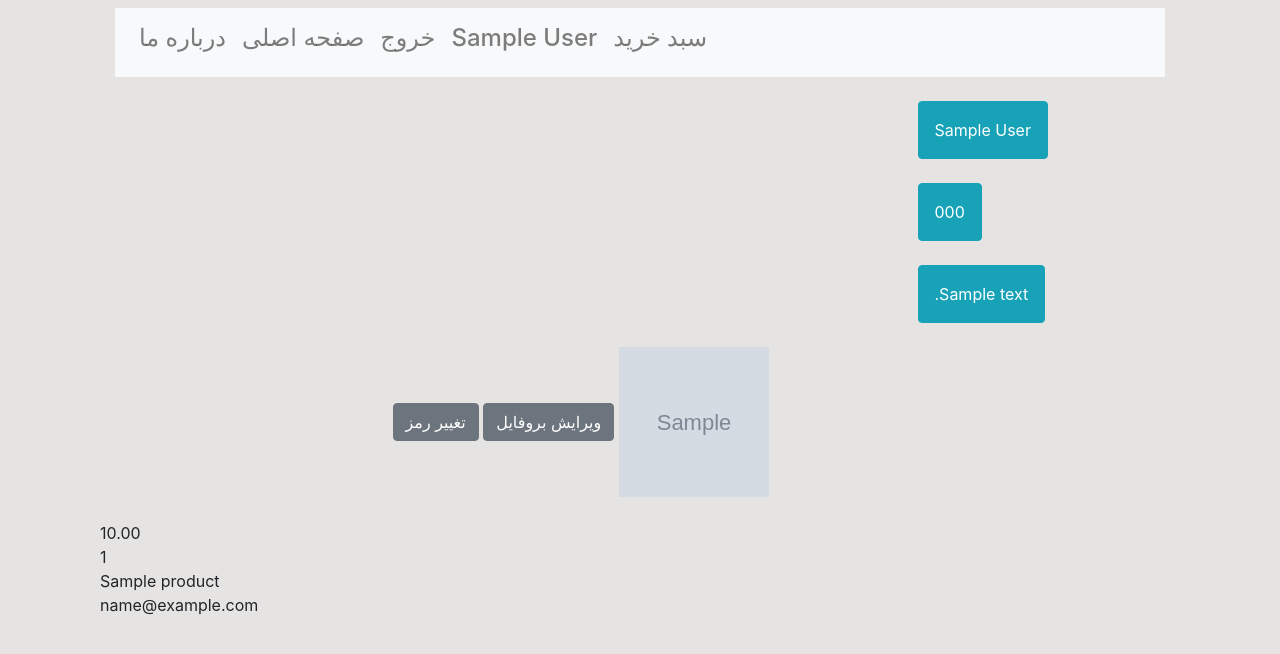
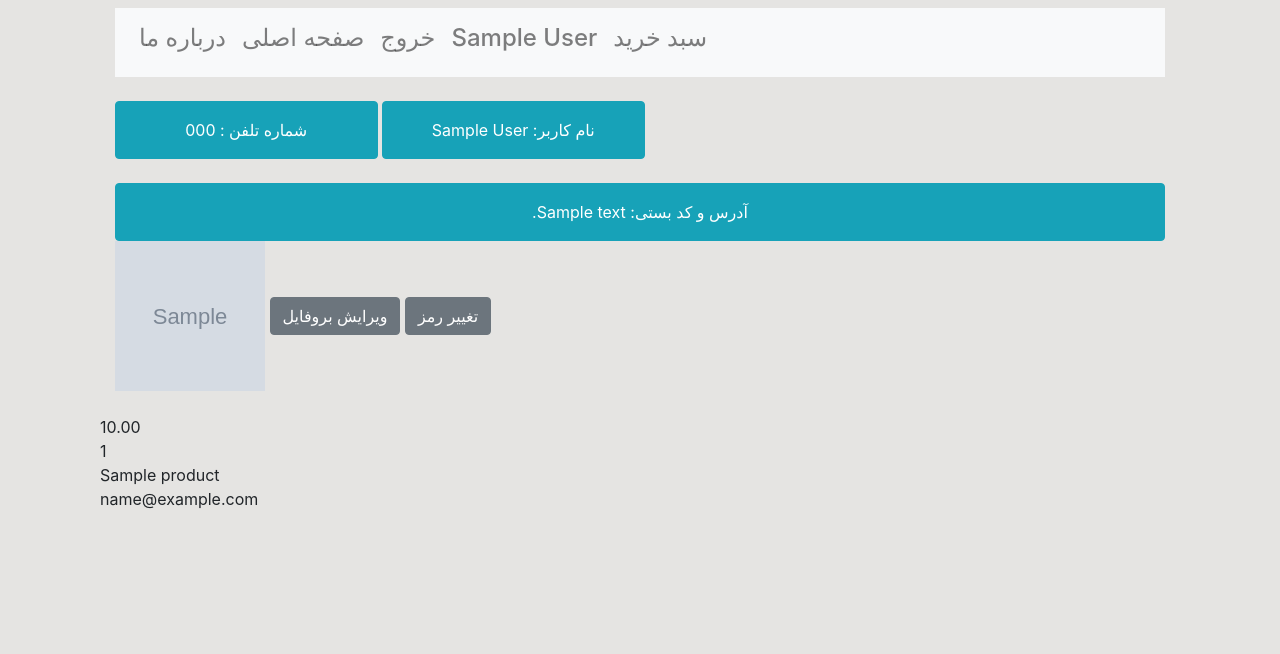
Before and after one commit to AmirAnsari79/FinalProject, a Django app: page /profile/ in a window 1280 px wide. Shown: the top 654 px of the page. Run offline with Django 3.2, Linux system fonts and the light colour scheme; a user stored in the database is signed in; tables that the repository leaves empty hold one stand-in row (values such as "Sample post"); grey boxes marked "Sample" are stand-in pictures; some libraries are stand-ins or nearby versions.

Commit message:
FIX template

```diff
--- a/shop_maktab52/core/templates/profile/profile.html
+++ b/shop_maktab52/core/templates/profile/profile.html
@@ -5,43 +5,53 @@
 {% block ShowProduct %}
     <br>
     <div class="container" style="direction: rtl">
-        <div class="col-12 col-sm-3">
-            <span class="btn btn-info p-3">
+        <div class="row">
+            <div class="col-12">
+                <div class="col-12 col-sm-3 btn btn-info p-3">
+                    نام کاربر:
                     {{ profile.user.full_name }}
-                {{ profile.user.editable }}
-            </span>
+                    {#                {{ profile.user.editable }}#}
+                </div>
+
+                <div class="col-12 col-sm-3 btn btn-info p-3">
+                    شماره تلفن :
+                    {{ profile.Mobile }}
+                </div>
                 <br>
                 <br>
-            <span class="btn btn-info p-3">
-                {{ profile.Mobile }}
-            </span>
-            <br>
-            <br>
-            <span class="btn btn-info p-3">
+                <div class="col-12 col-sm-12 btn btn-info p-3">
+                    آدرس و کد بستی:
+
                     {{ profile.Address }}
-            </span>
-            <br>
-            <br>
+
                 </div>
+
+
+            </div>
+        </div>
+    </div>
+    <div class="container">
+        <div class="row">
             <div class="col-12 col-sm-9">
                 {% if profile.ProfileImage %}
-                <img style="width: 150px ; height: 150px;" src="{{ profile.ProfileImage.url }}" >
+                    <img style="width: 150px ; height: 150px;" src="{{ profile.ProfileImage.url }}">
                 {% endif %}
                 <a href="{% url 'core:profile_edit' %}" class="btn btn-secondary">ویرایش بروفایل</a>
                 <a href="#" class="btn btn-secondary">تغییر رمز</a>
             </div>
+        </div>
+    </div>
 
     <br>
-    </div>
     {#    {% for foo in order %}#}
     {#    {{ foo.update }}#}
     {#    {% endfor %}#}
     {% for foo in order_item %}
-        {{foo.price  }}
+        {{ foo.price }}
         <br>
-        {{foo.Number  }}
+        {{ foo.Number }}
         <br>
-        {{foo.product  }}
+        {{ foo.product }}
         <br>
         {{ foo.order.user }}
         <br>
--- a/shop_maktab52/core/views.py
+++ b/shop_maktab52/core/views.py
@@ -17,22 +17,17 @@ from user.models import User, Profiles
 def Home_Land(request, slug=None):
     products = Product.objects.filter(Available=True)
     categories = Category.objects.filter(IsSubCategory=False)
-    # product_instance = Product()
-    # check = product_instance.is_empty()
     search_form = SearchFormProduct(request.GET)
     if slug:
         category = get_object_or_404(Category, Slug=slug)
         products = products.filter(Category=category)
     if search_form.is_valid():
         products = products.filter(Name__contains=search_form.cleaned_data['product_name'])
-
     min_price, max_price = search_form.get_level_price()
     if min_price is not None:
         products = products.filter(Price__gte=min_price)
     if max_price is not None:
         products = products.filter(Price__lt=max_price)
-    else:
-        pass
     content = {
         'products': products,
         'categories': categories,
@@ -54,13 +49,15 @@ def Product_Details(request, slug):
     return render(request, 'core/detailproduct.html', content)
 
 
-@login_required
-def profile(request):
-    # profile = Profiles.objects.get(user=request.user) if Profiles.objects.filter(user=request.user) else \
-    #     Profiles.objects.create(user=request.user)
-    pass
-    # order_item = OrderItem.objects.filter(order__user=request.user.id)
-    # return render(request, 'profile/profile.html', {'profile': profile, 'order_item': order_item})
+#
+#
+# @login_required
+# def profile(request):
+#     # profile = Profiles.objects.get(user=request.user) if Profiles.objects.filter(user=request.user) else \
+#     #     Profiles.objects.create(user=request.user)
+#     pass
+#     # order_item = OrderItem.objects.filter(order__user=request.user.id)
+#     # return render(request, 'profile/profile.html', {'profile': profile, 'order_item': order_item})
 
 
 class Profile(LoginRequiredMixin, ListView):
--- a/shop_maktab52/product/models.py
+++ b/shop_maktab52/product/models.py
@@ -29,7 +29,7 @@ class Product(models.Model):
         return self.Name
 
     def get_price_display(self):
-        return f'{self.Price} تومان'
+        return f'{self.Price}  تومان '
 
     def is_empty(self):
         return self.Store == 0
--- a/shop_maktab52/templates/inc/show-category.html
+++ b/shop_maktab52/templates/inc/show-category.html
@@ -4,7 +4,7 @@
     <div class="col-12 mt-2 pb-4">
         <form action="" method="get">
             {{ search_form.as_p }}
-            <input type="submit" value="sub">
+            <input type="submit" value={% trans ' فیلتر '%}>
         </form>
 <div class="container" style="direction: rtl;">
 <span>{% trans 'دسته بندی:' %} </span>
```
Also changed, not shown: shop_maktab52/core/forms.py (+13 -15 lines). Lines whose indentation alone changed are shown as unchanged.
